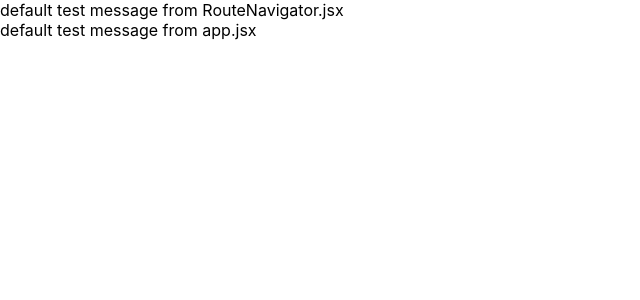
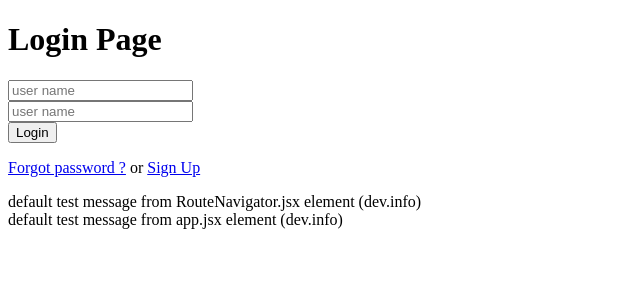
Before and after one commit to e4nthony/ProjectManagement2023_FE, a React (Create React App) app: page /login in a window 1280 px wide. Shown: the top 300 px of the page, without its empty margins (0-640 px from the left). Built offline with nearby package versions, Linux system fonts and the light colour scheme.

Commit message:
code cleanup

```diff
--- a/src/App.jsx
+++ b/src/App.jsx
@@ -1,5 +1,6 @@
 /* eslint-disable */
-/* the line above disables eslint check for this file (temporarily) todo:delete*/
+/* the line above disables eslint check for this file (temporarily) todo:delete */
+
 import React, { useEffect, useState } from 'react';
 import {
     createBrowserRouter,
@@ -8,165 +9,21 @@ import {
     Routes, Route
 } from "react-router-dom";
 
+import './App.css';     // style todo: upgrade
 
-import logo from './logo.svg';
-import './App.css';
-
-import LoginUI from './LoginUI';
-import RouteNavigator from "./RouteNavigator";
-
-
-/** TAG: Backend_connect , 2 lines*/
-const paramsURL = "http://localhost:4000/getparams";
-// import Nav from "./Nav";
-
-const router = createBrowserRouter([
-    {
-        path: "/",
-        element: <div>Hello world! 2</div>,
-    },
-]);
-
-// const router1 = createBrowserRouter([
-//     {
-//         path: "/",
-//         element: <LoginUI />,
-//     },
-// ]);
-
+/** Our Route Navigator */
+import RouteNavigator from "./components/RouteNavigator";
 
 function App() {
-
-
-
-
-
-    // <React.StrictMode>
-    //     <RouterProvider router={router} />
-    //     <RouterProvider router={routerf} />
-    // </React.StrictMode>
-
-
-
-    // useEffect(() => {
-    //     fetchItems();
-    // }, []);
-
-    // const [items, setItems] = useState([]);
-
-    // const fetchItems = async () => {
-    //     const data = await fetch('/b');
-    //     const items = await data.json();
-    //     setItems(items);
-    // };
-
-    // const [count, setCount] = useState(0);
-
-    // /** TAG: Backend_connect */
-    // const getParamsBE = async () => {
-
-    //     try {
-    //         const res = await get(paramsURL);
-
-    //         console.log(str(res.data));
-
-    //         return {
-    //             param1: res.param1,
-    //             param2: res.param2,
-    //             param3: res.param3
-    //         };
-
-    //     } catch (err) {
-    //         return console.log(err);
-    //     }
-
-    // };
-
-
     return (
         <div>
             <React.StrictMode>
                 <BrowserRouter>
                     <RouteNavigator/>
-                    <div>default test message from app.jsx</div>
+                    <div>default test message from app.jsx element (dev.info)</div>
                 </BrowserRouter>
-                {/* <RouterProvider router={router} /> */}
             </React.StrictMode>
         </div>
-
-
-        // <div>
-        //     <React.StrictMode>
-        //         <div>123</div>
-        //         <RouterProvider router={router} />
-        //         <RouterProvider router={router} />
-        //         <RouterProvider router={router1} />
-        //     </React.StrictMode>
-        // </div>
-
-
-
-        // <BrowserRouter>
-        //     <Nav/>
-        // </BrowserRouter>
-
-
-
-        // <section>
-        //     <header className="App-header">
-        //         <img src={logo} className="App-logo w-80" alt="logo" />
-        //         <p>
-        //             Edit <code>src/App.js</code> and save to reload 1.
-        //         </p>
-        //         <p>
-        //             Edit 11111 text.
-        //         </p>
-        //         <div>
-        //             <p>You clicked
-        //                 {/* {count} */}
-        //                 times</p>
-        //             <button onClick={() => setCount(count + 1)}>
-        //                 Click me
-        //             </button>
-        //         </div>
-
-        //         {items.map(item => (
-        //             <div>
-        //                 <p>
-        //                     Edit 22222 text.
-        //                 </p>
-        //                 <p>
-        //                     Edit 33333 text.
-        //                 </p>
-        //                 <div>
-        //                     <h6>{item.param1}</h6>
-        //                     <p>{item.param2}</p>
-        //                     <p><i>blabla {item.param3}</i></p>
-        //                 </div>
-        //             </div>
-        //         ))
-        //         }
-        //     </header>
-        // </section >
-
-
-
-        // <div className="App">
-        //     <header className="App-header">
-        //         <img src={logo} className="App-logo" alt="logo" />
-        //         <p>
-        //             Edit <code>src/App.js</code> and save to reload.
-        //         </p>
-        //         <a
-        //             className="App-link"
-        //             href="https://reactjs.org"
-        //             target="_blank"
-        //             rel="noopener noreferrer"
-        //         >
-        //             Learn React
-        //         </a>
-        //     </header>
-        // </div>
     );
 }
 
--- a/src/LoginUI.jsx
+++ /dev/null
@@ -1,49 +0,0 @@
-/* eslint-disable */
-
-// import './LoginUi.css';
-// import profile from "./../image/a.png";
-// import email from "./../image/email.jpg";
-// import pass from "./../image/pass.png";
-
-function LoginUi() {
-  return (
-    <div className="main">
-     <div className="sub-main">
-       <div>
-         <div className="imgs">
-           <div className="container-image">
-             {/* <img src={profile} alt="profile" className="profile"/> */}
-
-           </div>
-
-
-         </div>
-         <div>
-           <h1>Login Page</h1>
-           <div>
-             {/* <img src={email} alt="email" className="email"/> */}
-             <input type="text" placeholder="user name" className="name"/>
-           </div>
-           <div className="second-input">
-             {/* <img src={pass} alt="pass" className="email"/> */}
-             <input type="password" placeholder="user name" className="name"/>
-           </div>
-          <div className="login-button">
-          <button>Login</button>
-          </div>
-
-            <p className="link">
-              <a href="#">Forgot password ?</a> Or<a href="#">Sign Up</a>
-            </p>
-
-
-         </div>
-       </div>
-
-
-     </div>
-    </div>
-  );
-}
-
-export default LoginUi;
--- a/src/RouteNavigator.jsx
+++ /dev/null
@@ -1,85 +0,0 @@
-/* eslint-disable */
-/* the line above disables eslint check for this file (temporarily) todo:delete*/
-
-import React, { useEffect, useState } from 'react';
-import { Outlet, Link } from "react-router-dom";
-
-import {
-    createBrowserRouter,
-    RouterProvider,
-    Routes, Route
-} from "react-router-dom";
-
-import LoginUI from './LoginUI';
-
-const Router = createBrowserRouter([
-    {
-        path: "/",
-        element: <div>Hello world! 2</div>,
-    },
-]);
-
-
-const Layout = () => {
-    return (
-        <>
-            <nav>
-                <ul>
-                    <li>
-                        <Link to="/">Home</Link>
-                    </li>
-                    <li>
-                        <Link to="/blogs">Blogs</Link>
-                    </li>
-                    <li>
-                        <Link to="/contact">Contact</Link>
-                    </li>
-                </ul>
-            </nav>
-            <Outlet />
-        </>
-    )
-};
-
-const RouteNavigator = () => {
-
-    useEffect(() => {
-    }, []);
-
-    return (
-        <div>
-
-            {/* <NavBar /> */}
-
-
-            {/* <Router> */}
-            {/* <Route path='*' element={<ErrorPage />} /> */}
-            {/* <Route path={"http://localhost:4000/Index"} element={<LoginUI />} />
-                <Route path={"http://localhost:4000/Home"} element={<LoginUI />} /> */}
-            {/* <RouterProvider path={"http://localhost:4000/Login"} element={<LoginUI />} /> */}
-            {/* <RouterProvider router={router} /> */}
-            {/* </Router> */}
-
-            {/* <Route path="/" element={<LoginUI />}>
-                <Route path="" element={<LoginUI />} />
-                <Route path="index" element={<LoginUI />} />
-                <Route path="home" element={<LoginUI />} />
-                <Route path="login" element={<LoginUI/>} />
-            </Route> */}
-
-            <div>
-                <Routes>
-                    <Route path="/" element={<LoginUI />} />
-                    <Route path="/about" element={<LoginUI />} />
-                </Routes>
-                <div>default test message from RouteNavigator.jsx</div>
-            </div>
-
-
-            {/* <Footer /> */}
-
-        </div>
-    );
-};
-
-export default RouteNavigator;
--- /dev/null
+++ b/src/components/RouteNavigator.jsx
@@ -0,0 +1,45 @@
+/* eslint-disable */
+/* the line above disables eslint check for this file (temporarily) todo:delete*/
+
+import React, { useEffect, useState } from 'react';
+import {
+    // createBrowserRouter,
+    // RouterProvider,
+    Routes, Route
+} from "react-router-dom";
+
+/** --- Pages Imports --- */
+import Page404 from './pages/Page404';
+//home
+import About from './pages/About';
+import Login from './pages/Login';
+
+
+const RouteNavigator = () => {
+
+    /** todo: Implement later */
+    // useEffect(() => {
+    // }, []);
+
+    return (
+        <div>
+
+            {/* <NavBar /> */}
+
+            <Routes>
+                <Route path='*' element={<Page404/>} />
+                <Route path="/" element={<About />} />
+                <Route path="/home" element={<About />} />
+                <Route path="/about" element={<About />} />
+                <Route path="/login" element={<Login />} />
+            </Routes>
+
+            <div>default test message from RouteNavigator.jsx element (dev.info)</div>
+
+            {/* <Footer /> */}
+
+        </div>
+    );
+};
+
+export default RouteNavigator;
--- /dev/null
+++ b/src/components/pages/Login.jsx
@@ -0,0 +1,42 @@
+/* eslint-disable */
+/* the line above disables eslint check for this file (temporarily) todo:delete*/
+
+// import './LoginUi.css';
+// import profile from "./../image/a.png";
+// import email from "./../image/email.jpg";
+// import pass from "./../image/pass.png";
+
+function Login() {
+  return (
+    <div className="main">
+      <div className="sub-main">
+        <div>
+          <div className="imgs">
+            <div className="container-image">
+            </div>
+          </div>
+          <div>
+            <h1>Login Page</h1>
+            <div>
+              <input type="text" placeholder="user name" className="name" />
+            </div>
+            <div className="second-input">
+              <input type="password" placeholder="user name" className="name" />
+            </div>
+            <div className="login-button">
+              <button>Login</button>
+            </div>
+
+            <p className="link">
+              <a href="#">Forgot password ?</a> or <a href="#">Sign Up</a>
+            </p>
+          </div>
+        </div>
+
+
+      </div>
+    </div>
+  );
+}
+
+export default Login;
--- a/src/index.jsx
+++ b/src/index.jsx
@@ -1,38 +1,16 @@
-/* eslint-disable */
-
-/* the line above disables eslint check for this file (temporarily) todo:delete*/
+/* eslint no-undef: "off" */
+/* reason: 'document' is undefined. */
 
 import React from 'react';
 import ReactDOM from 'react-dom/client';
-import './index.css';
-import {
-    createBrowserRouter,
-    RouterProvider,
-} from "react-router-dom";
+// import './index.css';    //not in use
+import reportWebVitals from './reportWebVitals';
 
-// import LoginUI from './LoginUI';
 import App from './App';
-import reportWebVitals from './reportWebVitals';
 
 const root = ReactDOM.createRoot(document.getElementById('root'));
 
-
-const router = createBrowserRouter([
-    {
-      path: "/",
-      element: <div>Hello world!</div>,
-    },
-  ]);
-
-root.render(
-    <App />
-
-    // <LoginUI/>
-
-    // <React.StrictMode>
-    //     <RouterProvider router={router} />
-    // </React.StrictMode>
-);
+root.render(<App />);
 
 // If you want to start measuring performance in your app, pass a function
 // to log results (for example: reportWebVitals(console.log))
```
